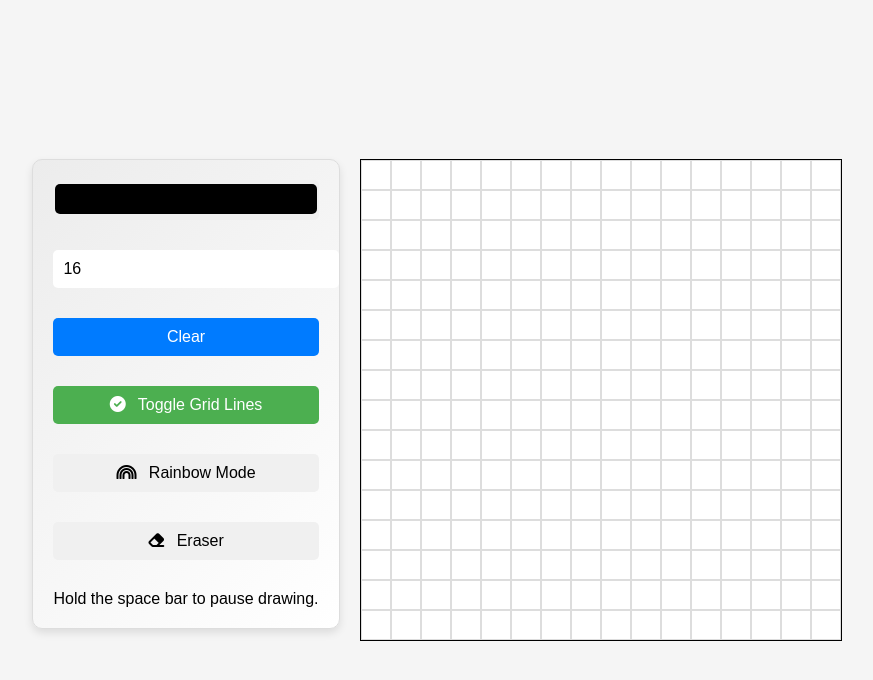
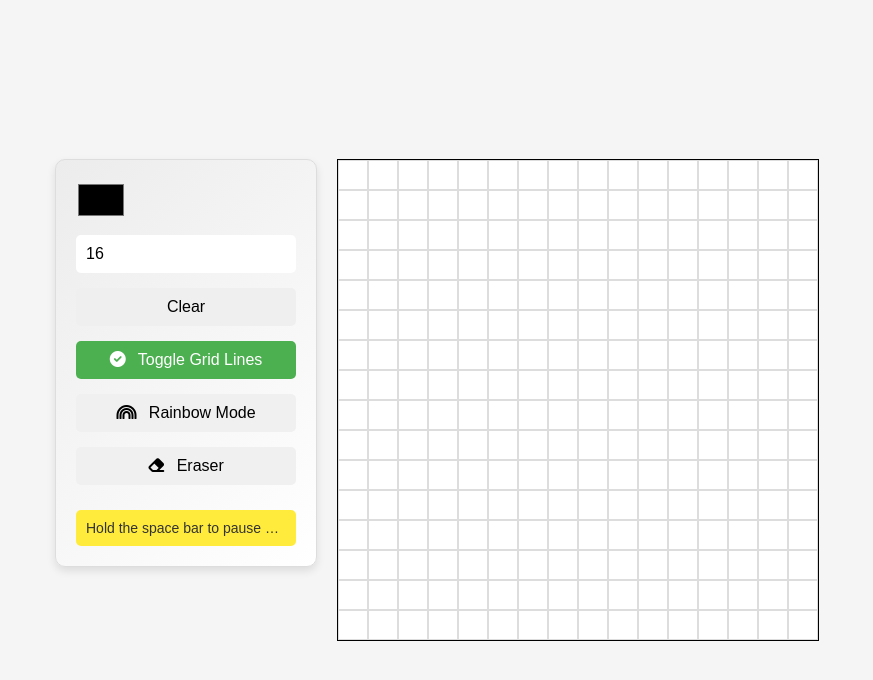
Before and after one commit to Kraoo/EtchASketchTOP, a plain HTML site: page index.html in a window 1280 px wide. Shown: the whole page, without its empty margins (203-1076 px from the left). Drawn offline with Linux system fonts and the light colour scheme.

Commit message:
style: reorganize

```diff
--- a/styles.css
+++ b/styles.css
@@ -12,23 +12,6 @@ body {
     display: flex;
     flex-direction: row;
     align-items: flex-start;
-}
-
-#container {
-    display: grid;
-    width: 480px;
-    height: 480px;
-    border: 1px solid #000;
-    grid-template-columns: repeat(auto-fill, minmax(0, 1fr));
-    grid-template-rows: repeat(auto-fill, minmax(0, 1fr));
-}
-
-.square {
-    width: 100%;
-    height: 100%;
-    background-color: #fff;
-    border: 1px solid #ddd;
-    box-sizing: border-box;
 }
 
 #controls-container {
@@ -56,6 +39,11 @@ body {
     transition: background-color 0.3s, color 0.3s;
 }
 
+#controls-box input[type="color"] {
+    padding: 0;
+    height: 40px;
+}
+
 #controls-box button.active {
     background-color: #4CAF50;
     color: white;
@@ -66,60 +54,43 @@ body {
     color: black;
 }
 
-#controls-box input[type="color"],
-#controls-box input[type="number"],
-#controls-box button {
-    margin-bottom: 15px;
-    width: 100%;
-    padding: 10px;
-    font-size: 16px;
-}
-
-#colorPicker,
-#gridSizeInput {
-    border: 1px solid #ccc;
-    border-radius: 5px;
-}
-
-#controls-box button {
-    background-color: #007bff;
-    color: #fff;
-    border: none;
-    border-radius: 5px;
-    cursor: pointer;
-    transition: background-color 0.3s ease;
-}
-
 #controls-box button:hover {
     background-color: #ddd;
-}
-
-#colorPicker {
-    width: 100%;
-    height: 40px;
-    padding: 0;
-    border: none;
-    border-radius: 5px;
-}
-
-#controls-box input[type="color"]::-webkit-color-swatch {
-    width: 100%;
-    height: 30px;
-    border-radius: 5px;
-    border: none;
-}
-
-#controls-box input[type="color"] {
-    padding: 0;
-    height: 40px;
 }
 
 #controls-box button i {
     margin-right: 8px;
 }
 
-.controls {
-    margin-bottom: 20px;
+#message {
+    margin-top: 10px;
+    padding: 10px;
+    background-color: #ffeb3b;
+    border-radius: 5px;
+    text-align: center;
+    font-size: 14px;
+    color: #333;
+    width: 200px; /* Fixed width */
+    overflow: hidden; /* Hide overflow */
+    text-overflow: ellipsis; /* Add ellipsis for overflow text */
+    white-space: nowrap; /* Prevent text from wrapping */
+}
+
+#container {
+    display: grid;
+    width: 480px; /* Fixed width */
+    height: 480px; /* Fixed height */
+    border: 1px solid #000;
+    grid-template-columns: repeat(auto-fill, minmax(0, 1fr));
+    grid-template-rows: repeat(auto-fill, minmax(0, 1fr));
+}
+
+.square {
+    width: 100%;
+    height: 100%;
+    background-color: #fff;
+    border: 1px solid #ddd;
+    box-sizing: border-box;
 }
 
 .grid-line {
```
